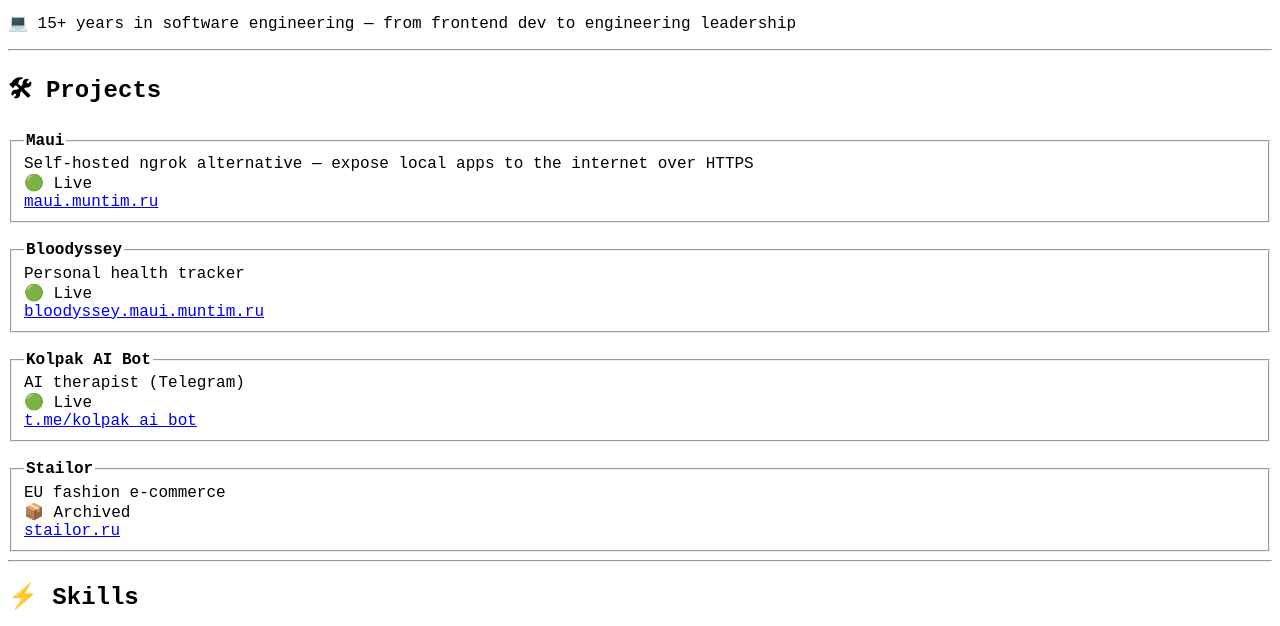
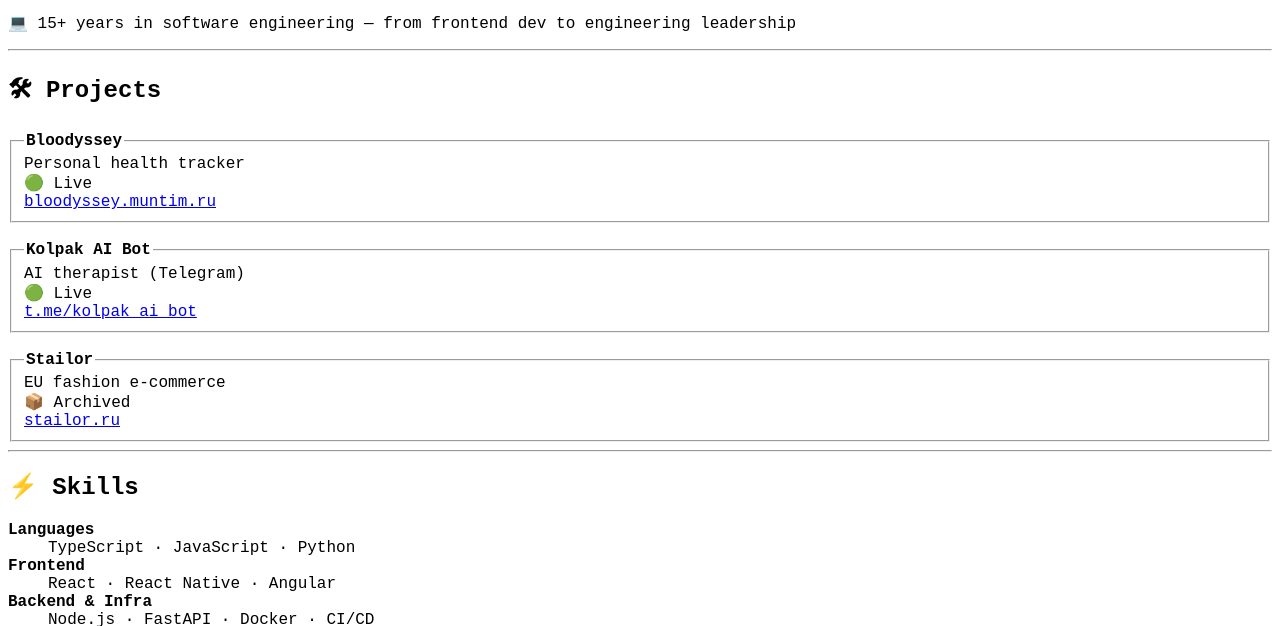
Before and after one commit to TimurMunykin/muntim-site, a plain HTML site: page index.html in a window 1280 px wide. Shown: the part 106-732 px from the top of the page. Drawn offline with Linux system fonts and the light colour scheme.

Commit message:
Revert "update domains: add Maui project, move Bloodyssey to maui subdomain"
This reverts commit c600714d60ae702e4cb4fdf40c2a96e783fb86af.

```diff
--- a/index.html
+++ b/index.html
@@ -17,17 +17,10 @@
     <section>
       <h2>🛠 Projects</h2>
       <fieldset>
-        <legend><b>Maui</b></legend>
-        Self-hosted ngrok alternative — expose local apps to the internet over HTTPS<br>
-        🟢 Live<br>
-        <a href="https://maui.muntim.ru/">maui.muntim.ru</a>
-      </fieldset>
-      <br>
-      <fieldset>
         <legend><b>Bloodyssey</b></legend>
         Personal health tracker<br>
         🟢 Live<br>
-        <a href="https://bloodyssey.maui.muntim.ru/">bloodyssey.maui.muntim.ru</a>
+        <a href="https://bloodyssey.muntim.ru/">bloodyssey.muntim.ru</a>
       </fieldset>
       <br>
       <fieldset>
```
Also changed, not shown: 1 other file.
